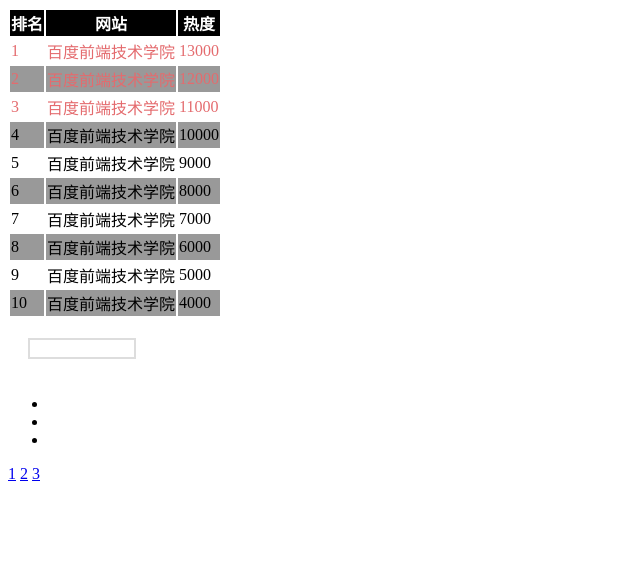
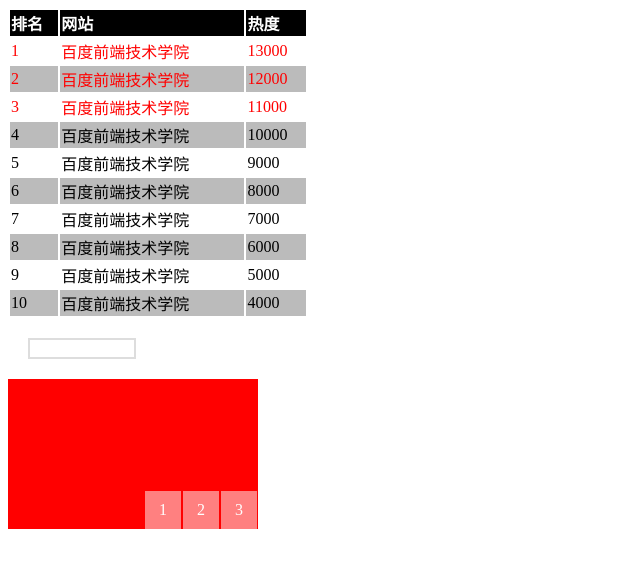
Before and after one commit to Blet/ife, a plain HTML site: page 2016/task12/index.html in a window 1280 px wide. Shown: the whole page, without its empty margins (0-640 px from the left). Drawn offline with Linux system fonts and the light colour scheme.

Commit message:
part 01 donw

```diff
--- a/2016/task12/style.css
+++ b/2016/task12/style.css
@@ -1,28 +1,125 @@
-table{
-
+table {
+    width: 300px;
 }
 
-thead{
+table thead th {
     background-color: #000;
-    color:#fff;
+    color: #fff;
+    text-align: left;
 }
 
-tr:nth-child(even) td{
-    background-color: #999;
+table tbody tr:nth-of-type(even) td {
+    background-color: #bbb;
 }
 
-tr:nth-child(-n+3) td{
-    color: #e46b6e;
+table tbody tr:nth-child(-n+3) td {
+    color: red;
 }
 
-input{
+input {
     width: 100px;
     border: 2px solid #ddd;
     margin: 20px;
     transition: border-color,width .5s;
 }
 
-input:focus{
+input:focus {
     width: 200px;
-    border-color:cornflowerblue;
+    border-color: cornflowerblue;
 }
+
+.banner {
+    width: 250px;
+    height: 150px;
+    position: relative;
+    overflow: hidden;
+    background-color: red;
+}
+
+.banner ul {
+    margin: 0;
+    padding: 0;
+}
+
+.banner li {
+    display: block;
+}
+
+.sliders {
+    width: 100%;
+    height: 100%;
+    position: absolute;
+    left: 0;
+    right: 0;
+    animation: .5s slider-init linear;
+}
+
+.sliders li {
+    position: absolute;
+    left: -100%;
+    top: 0;
+    width: 100%;
+    height: 100%;
+    animation: .5s slider-out linear;
+}
+
+#slider-1 {
+    background-color: red;
+}
+
+#slider-2 {
+    background-color: green;
+}
+
+#slider-3 {
+    background-color: blue;
+}
+
+.sliders li:target {
+    left: 0%;
+    animation: .5s slider-in linear;
+}
+
+@keyframes slider-init {
+    0% {
+        left: -100%
+    }
+    100% {
+        left: 0%;
+    }
+}
+
+@keyframes slider-out {
+    0% {
+        left: 0%;
+    }
+    100% {
+        left: -100%;
+    }
+}
+
+@keyframes slider-in {
+    0% {
+        left: 100%;
+    }
+    100% {
+        left: 0%;
+    }
+}
+
+.btns {
+    z-index: 100;
+    position: absolute;
+    bottom: 0;
+    right: 0;
+    display: flex;
+}
+
+.btns a {
+    display: block;
+    margin: 0 1px;
+    background-color: rgba(255, 255, 255, 0.5);
+    color: white;
+    text-decoration: none;
+    padding: 10px 14px;
+}
```
Also changed, not shown: 1 other file.
